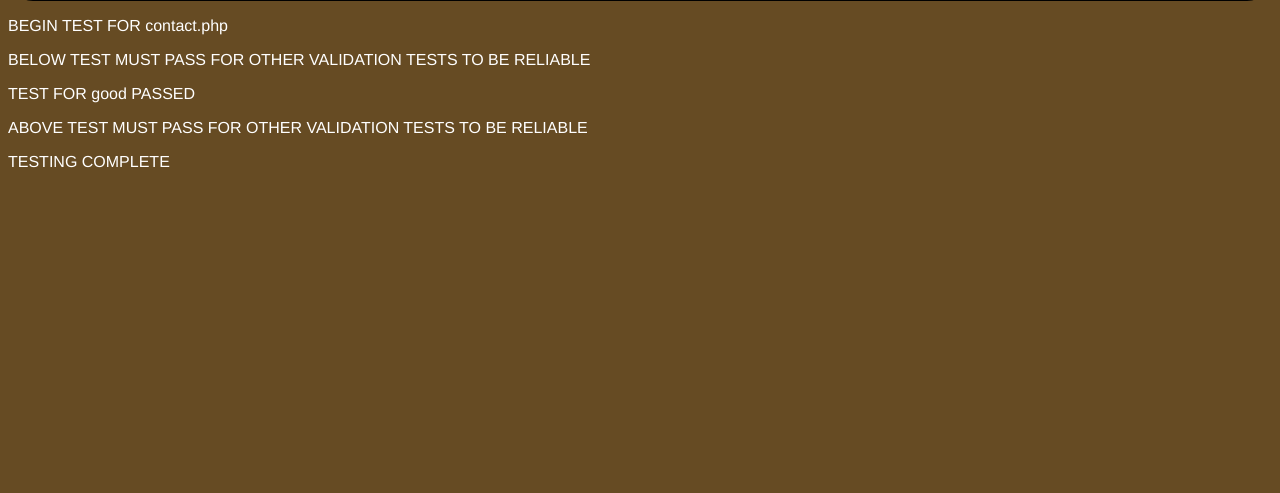
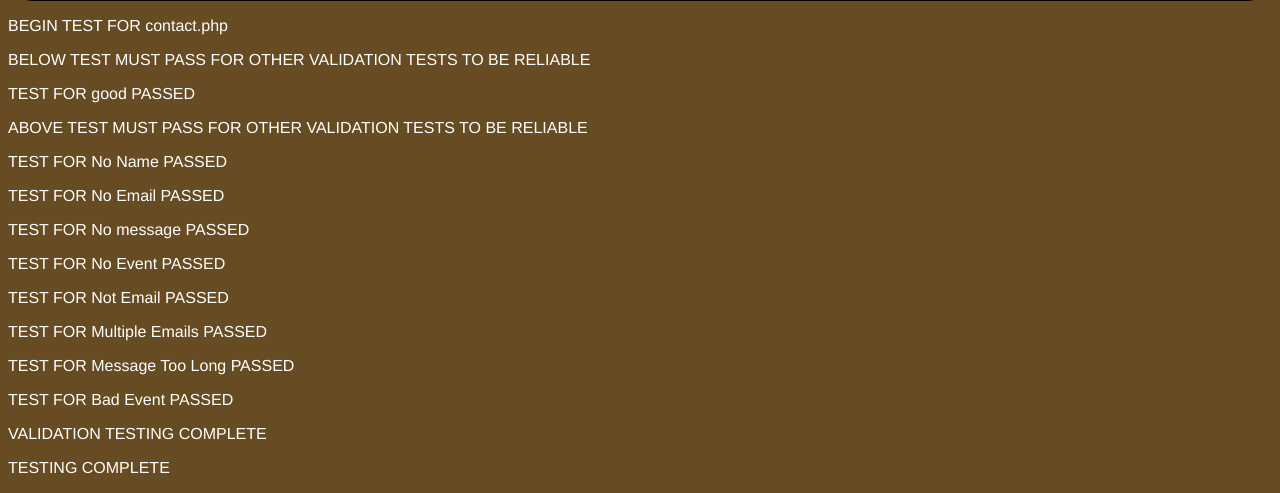
Before and after one commit to YoukaiDragon/dgl123-project, a PHP site: page /test-contact.php in a window 1280 px wide. Shown: the part 806-1299 px from the top of the page. Before the commit the page ends 974 px from the top, so only its background shows below. Run offline with PHP 8.4, Linux system fonts and the light colour scheme; some web fonts are replaced.

Commit message:
add validation testing

```diff
--- a/test-contact.php
+++ b/test-contact.php
@@ -29,12 +29,57 @@ being tested, to ensure that there is only 1 field that could cause the validati
 $goodName = "Valid";
 $goodEmail = "valid@goodexample.com";
 $goodMessage = "This is a valid message.";
-$goodEvent = "none";
+$goodEvent = "Commander";
 
 echo "<p>BELOW TEST MUST PASS FOR OTHER VALIDATION TESTS TO BE RELIABLE</p>";
 validationTest("good", true, $goodName, $goodEmail, $goodMessage, $goodEvent, $event_list);
 echo "<p>ABOVE TEST MUST PASS FOR OTHER VALIDATION TESTS TO BE RELIABLE</p>";
 
+//bad input tests
+
+//missing values
+//submission must include name
+$badName = NULL;
+validationTest ("No Name", false, $badName, $goodEmail, $goodMessage, $goodEvent, $event_list);
+
+//submission must include email
+$badEmail = NULL;
+validationTest ("No Email", false, $goodName, $badEmail, $goodMessage, $goodEvent, $event_list);
+
+//missing message is ok
+$badMessage = NULL;
+validationTest ("No message", true, $goodName, $goodEmail, $badMessage, $goodEvent, $event_list);
+
+//NULL event should default to 'none' which is acceptable
+$badEvent = NULL;
+validationTest ("No Event", true, $goodName, $goodEmail, $goodMessage, $badEvent, $event_list);
+
+//bad values
+
+//name validation only checks if there is a value
+
+//email validation
+//not an email
+$badEmail = "NotAnEmail";
+validationTest ("Not Email", false, $goodName, $badEmail, $goodMessage, $goodEvent, $event_list);
+
+//multiple emails
+$badEmail = "test1@example.com test2@moreexamples.com";
+validationTest ("Multiple Emails", false, $goodName, $badEmail, $goodMessage, $goodEvent, $event_list);
+
+//test for too long string
+$badMessage = "a";
+//for loop used to generate string > 500 characters long
+for ($x = 0; $x < 501; $x++) {
+  $badMessage .= "a";
+}
+validationTest ("Message Too Long", false, $goodName, $goodEmail, $badMessage, $goodEvent, $event_list);
+
+//bad event
+$badEvent = "Not a real event";
+validationTest ("Bad Event", false, $goodName, $goodEmail, $goodMessage, $badEvent, $event_list);
+
+echo "<p>VALIDATION TESTING COMPLETE</p>";
 
 
 //delete test table when done
@@ -50,7 +95,6 @@ function validationTest($test, $expected, $name, $email, $message, $event, $even
   $_POST['mail'] = $email;
   $_POST['message'] = $message;
   $_POST['event'] = $event;
-
   //test the loaded input
   if (handleForm($event_list, true) == $expected) {
     echo "<p>TEST FOR $test PASSED</p>";
@@ -58,3 +102,7 @@ function validationTest($test, $expected, $name, $email, $message, $event, $even
     echo "<p>TEST FOR $test FAILED</p>";
   }
 }
+
+function uploadTest($tableNme, $test, $expected, $name, $email, $message, $event) {
+
+}
```
